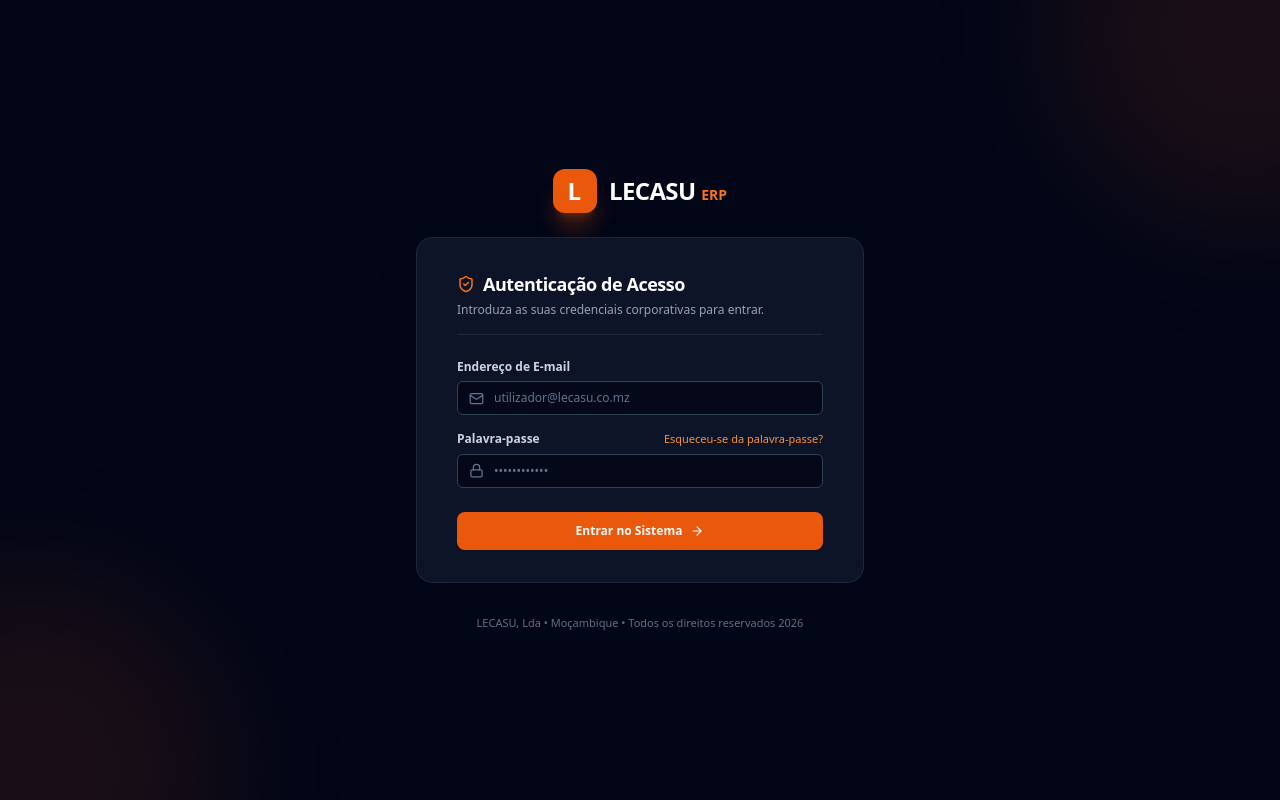
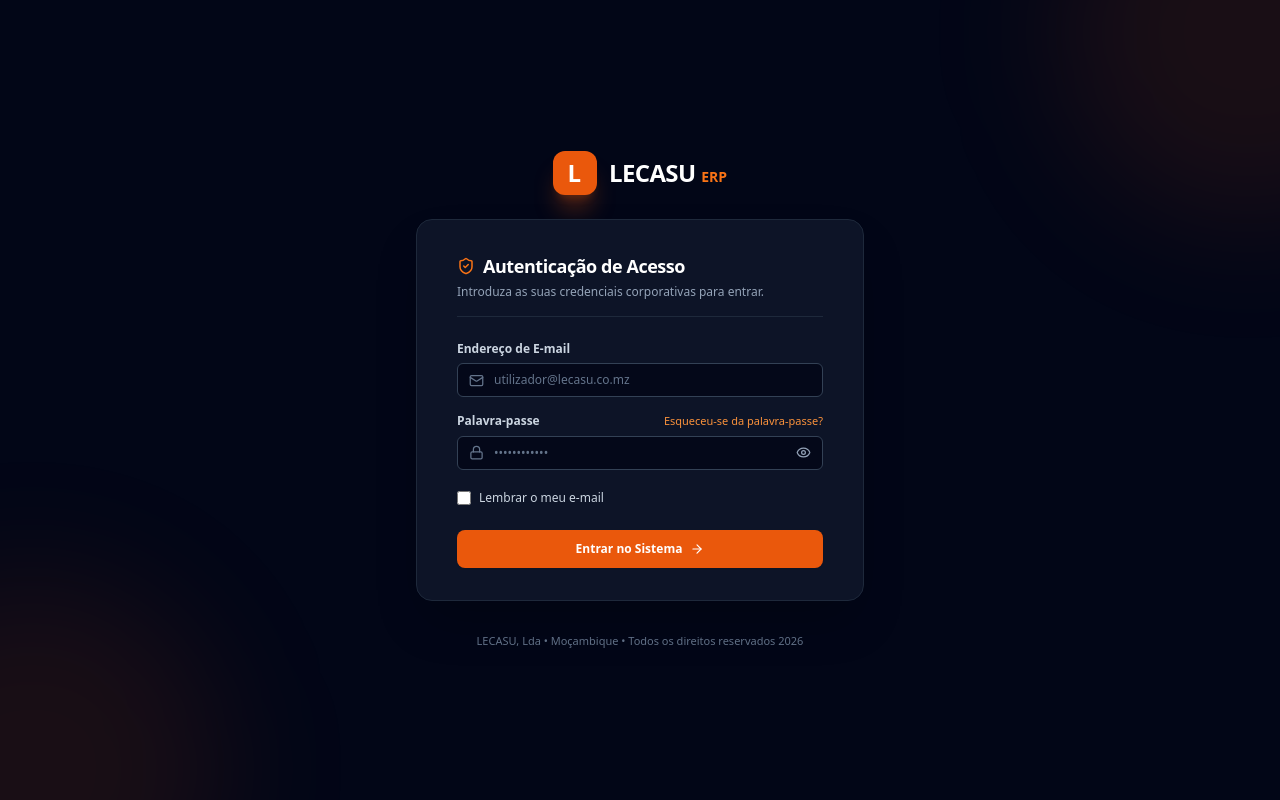
Before and after one commit to jossuemohamad-cmd/LECASU-Sistema-Operacional, a React (Vite) app in the folder frontend/: page / in a window 1280 px wide. Built offline with nearby package versions, Linux system fonts and the light colour scheme.

Commit message:
feat(auth): add password visibility toggle and remember me checkbox to login form

```diff
--- a/frontend/src/components/auth/LoginView.tsx
+++ b/frontend/src/components/auth/LoginView.tsx
@@ -1,5 +1,17 @@
 import React, { useState } from 'react';
-import { Lock, Mail, ArrowRight, ShieldCheck, AlertCircle, KeyRound, CheckCircle2, X, RefreshCw } from 'lucide-react';
+import {
+  Lock,
+  Mail,
+  ArrowRight,
+  ShieldCheck,
+  AlertCircle,
+  KeyRound,
+  CheckCircle2,
+  X,
+  RefreshCw,
+  Eye,
+  EyeOff
+} from 'lucide-react';
 import type { User } from '../../types';
 import { loginUser, forgotPassword, resetPassword } from '../../services/api';
 
@@ -8,8 +20,10 @@ interface LoginViewProps {
 }
 
 export const LoginView: React.FC<LoginViewProps> = ({ onLoginSuccess }) => {
-  const [email, setEmail] = useState('');
+  const [email, setEmail] = useState(() => localStorage.getItem('lecasu_remember_email') || '');
   const [password, setPassword] = useState('');
+  const [showPassword, setShowPassword] = useState(false);
+  const [rememberMe, setRememberMe] = useState(() => Boolean(localStorage.getItem('lecasu_remember_email')));
   const [isLoading, setIsLoading] = useState(false);
   const [errorMessage, setErrorMessage] = useState<string | null>(null);
 
@@ -20,6 +34,7 @@ export const LoginView: React.FC<LoginViewProps> = ({ onLoginSuccess }) => {
   const [forgotToken, setForgotToken] = useState('');
   const [newPassword, setNewPassword] = useState('');
   const [confirmPassword, setConfirmPassword] = useState('');
+  const [showNewPassword, setShowNewPassword] = useState(false);
   const [forgotLoading, setForgotLoading] = useState(false);
   const [forgotError, setForgotError] = useState<string | null>(null);
   const [forgotSuccess, setForgotSuccess] = useState<string | null>(null);
@@ -35,6 +50,13 @@ export const LoginView: React.FC<LoginViewProps> = ({ onLoginSuccess }) => {
     try {
       setIsLoading(true);
       setErrorMessage(null);
+
+      if (rememberMe) {
+        localStorage.setItem('lecasu_remember_email', email.trim());
+      } else {
+        localStorage.removeItem('lecasu_remember_email');
+      }
+
       const res = await loginUser({ email, password });
       onLoginSuccess(res.user);
     } catch (err: any) {
@@ -51,6 +73,7 @@ export const LoginView: React.FC<LoginViewProps> = ({ onLoginSuccess }) => {
     setForgotToken('');
     setNewPassword('');
     setConfirmPassword('');
+    setShowNewPassword(false);
     setForgotError(null);
     setForgotSuccess(null);
     setTempCodeNotice(null);
@@ -189,7 +212,7 @@ export const LoginView: React.FC<LoginViewProps> = ({ onLoginSuccess }) => {
               </div>
             </div>
 
-            {/* SENHA */}
+            {/* SENHA COM BOTÃO VER SENHA */}
             <div>
               <div className="flex items-center justify-between mb-1.5">
                 <label className="block text-xs font-semibold text-slate-300">
@@ -198,7 +221,7 @@ export const LoginView: React.FC<LoginViewProps> = ({ onLoginSuccess }) => {
                 <button
                   type="button"
                   onClick={handleOpenForgotModal}
-                  className="text-[11px] text-orange-400 hover:text-orange-300 hover:underline transition font-medium"
+                  className="text-[11px] text-orange-400 hover:text-orange-300 hover:underline transition font-medium cursor-pointer"
                 >
                   Esqueceu-se da palavra-passe?
                 </button>
@@ -208,14 +231,35 @@ export const LoginView: React.FC<LoginViewProps> = ({ onLoginSuccess }) => {
                   <Lock size={15} />
                 </div>
                 <input
-                  type="password"
+                  type={showPassword ? 'text' : 'password'}
                   required
                   placeholder="••••••••••••"
                   value={password}
                   onChange={(e) => setPassword(e.target.value)}
-                  className="block w-full pl-9 pr-3 py-2 text-xs bg-slate-950/80 border border-slate-700 rounded-md text-white placeholder-slate-500 focus:outline-none focus:ring-1 focus:ring-orange-500 focus:border-orange-500 transition"
+                  className="block w-full pl-9 pr-10 py-2 text-xs bg-slate-950/80 border border-slate-700 rounded-md text-white placeholder-slate-500 focus:outline-none focus:ring-1 focus:ring-orange-500 focus:border-orange-500 transition"
                 />
+                <button
+                  type="button"
+                  onClick={() => setShowPassword(!showPassword)}
+                  className="absolute inset-y-0 right-0 pr-3 flex items-center text-slate-400 hover:text-slate-200 transition cursor-pointer"
+                  title={showPassword ? 'Ocultar palavra-passe' : 'Ver palavra-passe'}
+                >
+                  {showPassword ? <EyeOff size={15} /> : <Eye size={15} />}
+                </button>
               </div>
+            </div>
+
+            {/* CHECKBOX LEMBRAR-ME */}
+            <div className="flex items-center justify-between pt-1">
+              <label className="flex items-center gap-2 cursor-pointer select-none">
+                <input
+                  type="checkbox"
+                  checked={rememberMe}
+                  onChange={(e) => setRememberMe(e.target.checked)}
+                  className="w-3.5 h-3.5 rounded border-slate-700 bg-slate-950 text-orange-600 focus:ring-orange-500 focus:ring-offset-slate-900 cursor-pointer accent-orange-600"
+                />
+                <span className="text-xs text-slate-300 font-medium">Lembrar o meu e-mail</span>
+              </label>
             </div>
 
             {/* SUBMIT BUTTON */}
@@ -251,7 +295,7 @@ export const LoginView: React.FC<LoginViewProps> = ({ onLoginSuccess }) => {
           <div className="bg-slate-900 border border-slate-800 rounded-2xl w-full max-w-md p-6 shadow-2xl relative">
             <button
               onClick={handleCloseForgotModal}
-              className="absolute top-4 right-4 text-slate-400 hover:text-white p-1 rounded-lg hover:bg-slate-800 transition"
+              className="absolute top-4 right-4 text-slate-400 hover:text-white p-1 rounded-lg hover:bg-slate-800 transition cursor-pointer"
             >
               <X size={18} />
             </button>
@@ -367,13 +411,21 @@ export const LoginView: React.FC<LoginViewProps> = ({ onLoginSuccess }) => {
                       <Lock size={15} />
                     </div>
                     <input
-                      type="password"
+                      type={showNewPassword ? 'text' : 'password'}
                       required
                       placeholder="Mínimo 6 caracteres"
                       value={newPassword}
                       onChange={(e) => setNewPassword(e.target.value)}
-                      className="block w-full pl-9 pr-3 py-2 text-xs bg-slate-950/80 border border-slate-700 rounded-lg text-white placeholder-slate-500 focus:outline-none focus:ring-1 focus:ring-orange-500 focus:border-orange-500 transition"
+                      className="block w-full pl-9 pr-10 py-2 text-xs bg-slate-950/80 border border-slate-700 rounded-lg text-white placeholder-slate-500 focus:outline-none focus:ring-1 focus:ring-orange-500 focus:border-orange-500 transition"
                     />
+                    <button
+                      type="button"
+                      onClick={() => setShowNewPassword(!showNewPassword)}
+                      className="absolute inset-y-0 right-0 pr-3 flex items-center text-slate-400 hover:text-slate-200 transition cursor-pointer"
+                      title={showNewPassword ? 'Ocultar palavra-passe' : 'Ver palavra-passe'}
+                    >
+                      {showNewPassword ? <EyeOff size={15} /> : <Eye size={15} />}
+                    </button>
                   </div>
                 </div>
 
@@ -386,7 +438,7 @@ export const LoginView: React.FC<LoginViewProps> = ({ onLoginSuccess }) => {
                       <Lock size={15} />
                     </div>
                     <input
-                      type="password"
+                      type={showNewPassword ? 'text' : 'password'}
                       required
                       placeholder="Confirme a nova palavra-passe"
                       value={confirmPassword}
@@ -400,7 +452,7 @@ export const LoginView: React.FC<LoginViewProps> = ({ onLoginSuccess }) => {
                   <button
                     type="button"
                     onClick={() => setForgotStep(1)}
-                    className="text-xs font-medium text-orange-400 hover:text-orange-300 hover:underline transition"
+                    className="text-xs font-medium text-orange-400 hover:text-orange-300 hover:underline transition cursor-pointer"
                   >
                     ← Voltar ao e-mail
                   </button>
```
